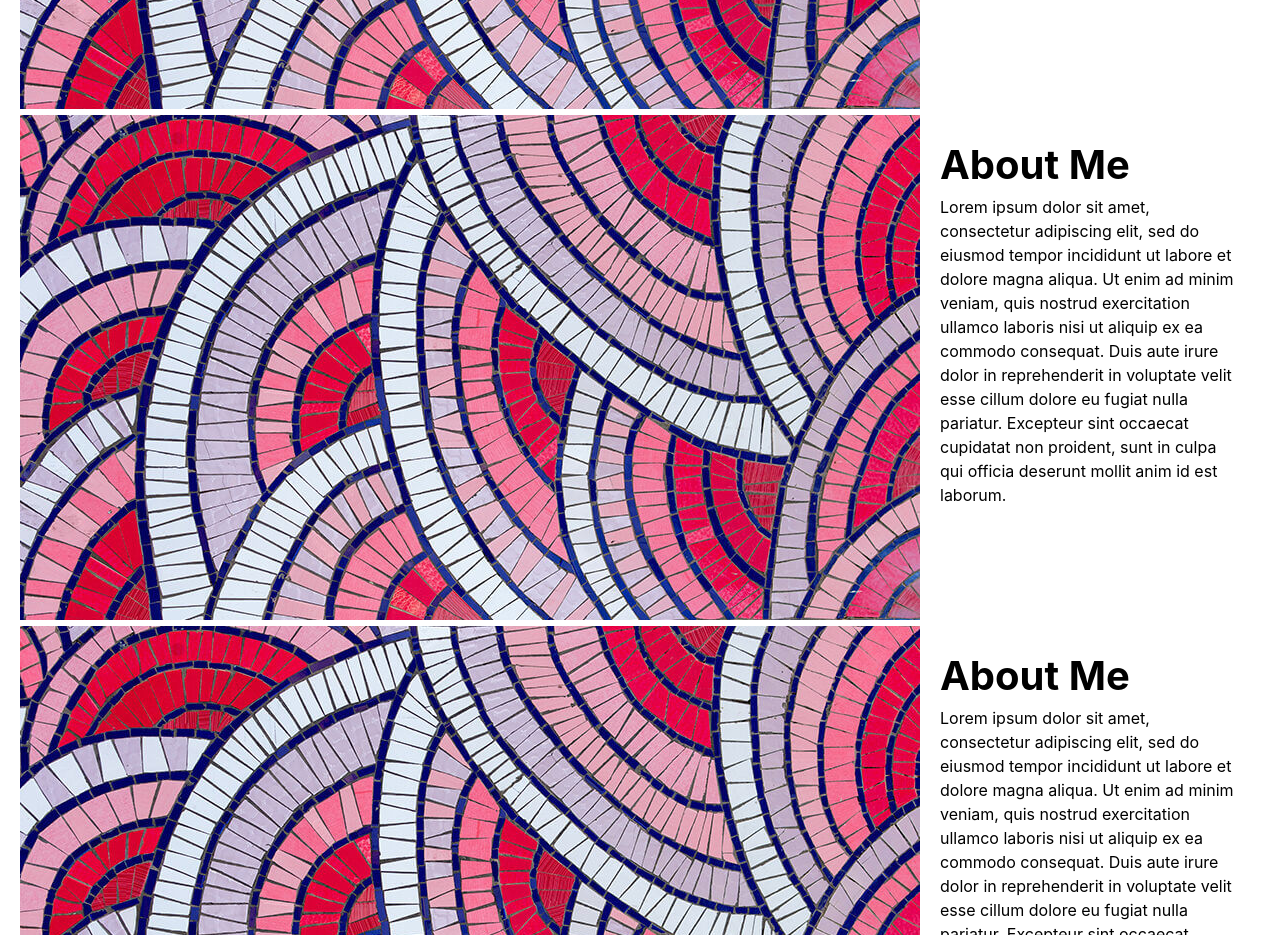
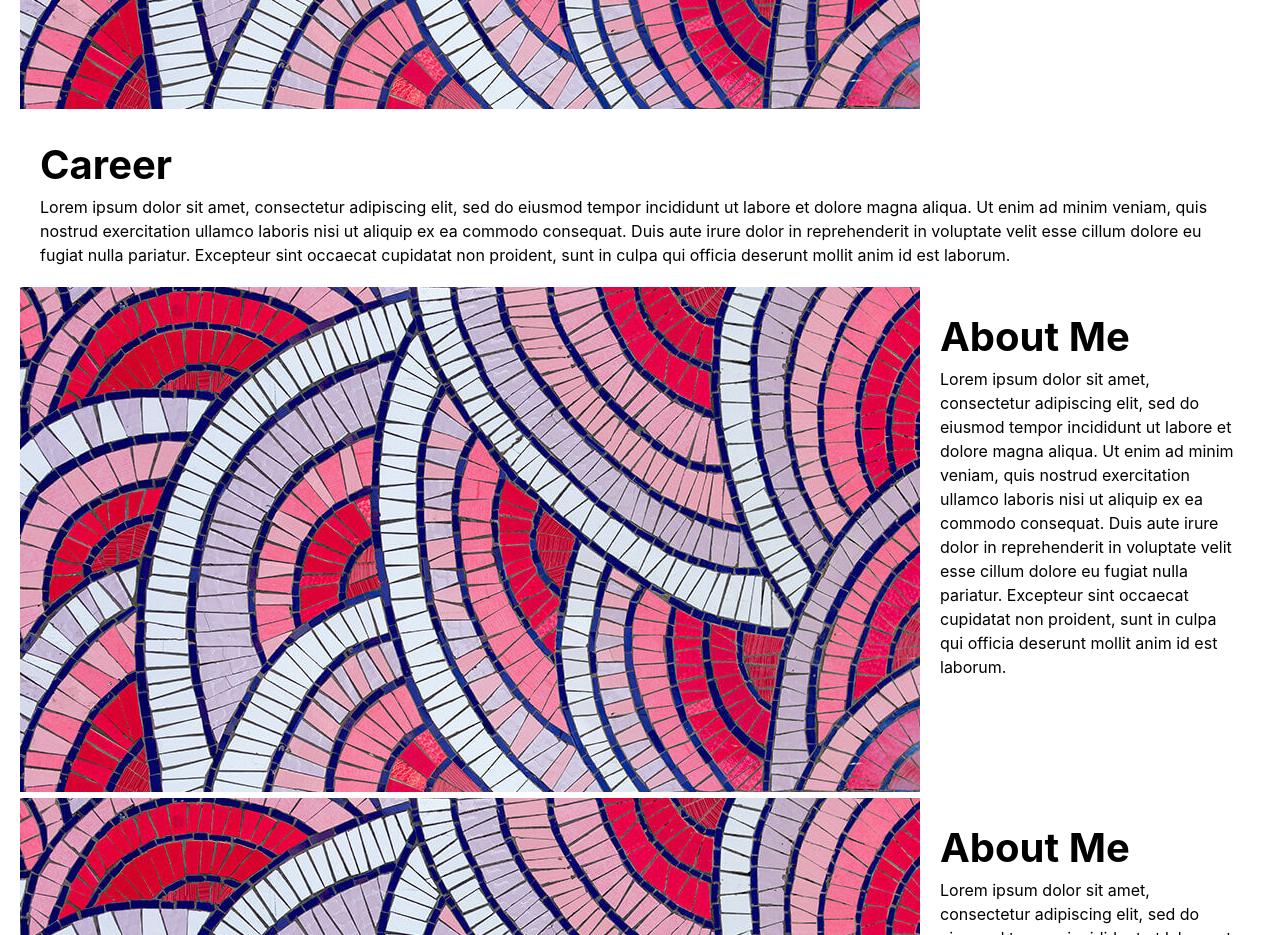
Before and after one commit to LeonTan828/personal-website-2.0, a React (Vite) app: page / in a window 1280 px wide. Shown: the part 860-1795 px from the top of the page. Built offline with nearby package versions, Linux system fonts and the light colour scheme.

Commit message:
start career component

```diff
--- a/src/components/InfoSections/InfoSections.tsx
+++ b/src/components/InfoSections/InfoSections.tsx
@@ -1,4 +1,5 @@
 import AboutMe from "./sections/AboutMe";
+import Career from "./sections/Career";
 
 import '../../styles/info_sections/InfoSections.css';
 
@@ -7,6 +8,7 @@
   return (
     <div className='info-section'>
       <AboutMe />
+      <Career />
       <AboutMe />
       <AboutMe />
     </div>
--- /dev/null
+++ b/src/components/InfoSections/sections/Career.tsx
@@ -0,0 +1,24 @@
+// import ImageTile from "../components/ImageTile";
+import TextBox from "../components/TextBox";
+
+// import placeholder2 from "../../../assets/images/placeholder2.jpg"
+
+// import '../../../styles/info_sections/Career.css';
+
+function Career() {
+
+  const title = 'Career';
+  const bodyContent = `Lorem ipsum dolor sit amet, consectetur adipiscing elit, sed do eiusmod tempor incididunt ut labore et dolore magna aliqua. Ut enim ad minim veniam, quis nostrud exercitation ullamco laboris nisi ut aliquip ex ea commodo consequat. Duis aute irure dolor in reprehenderit in voluptate velit esse cillum dolore eu fugiat nulla pariatur. Excepteur sint occaecat cupidatat non proident, sunt in culpa qui officia deserunt mollit anim id est laborum.`;
+
+  return (
+    <div className='career'>
+
+      <TextBox
+        title={title}
+        body={bodyContent}
+      />
+    </div>
+  );
+};
+
+export default Career;
```
